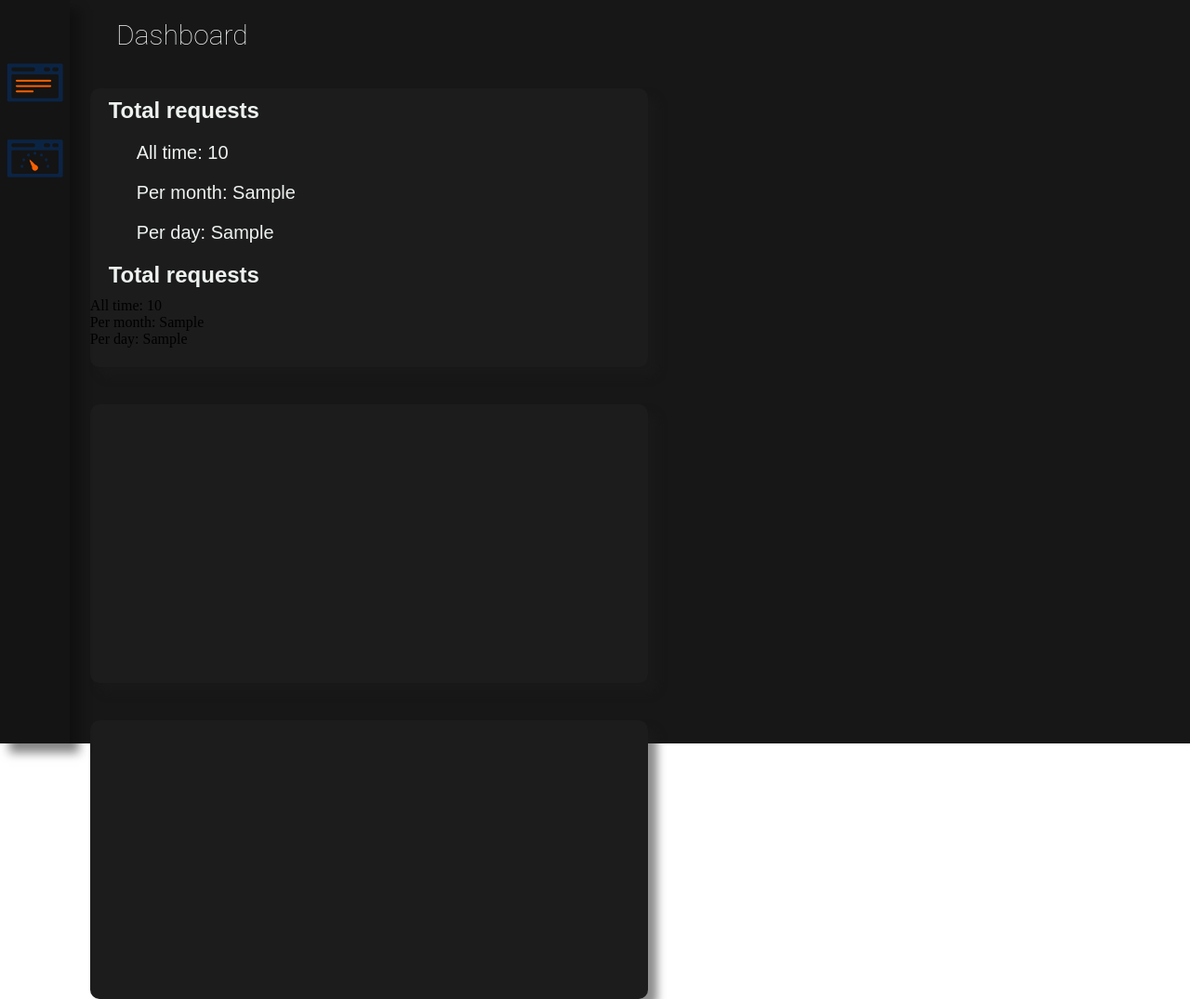
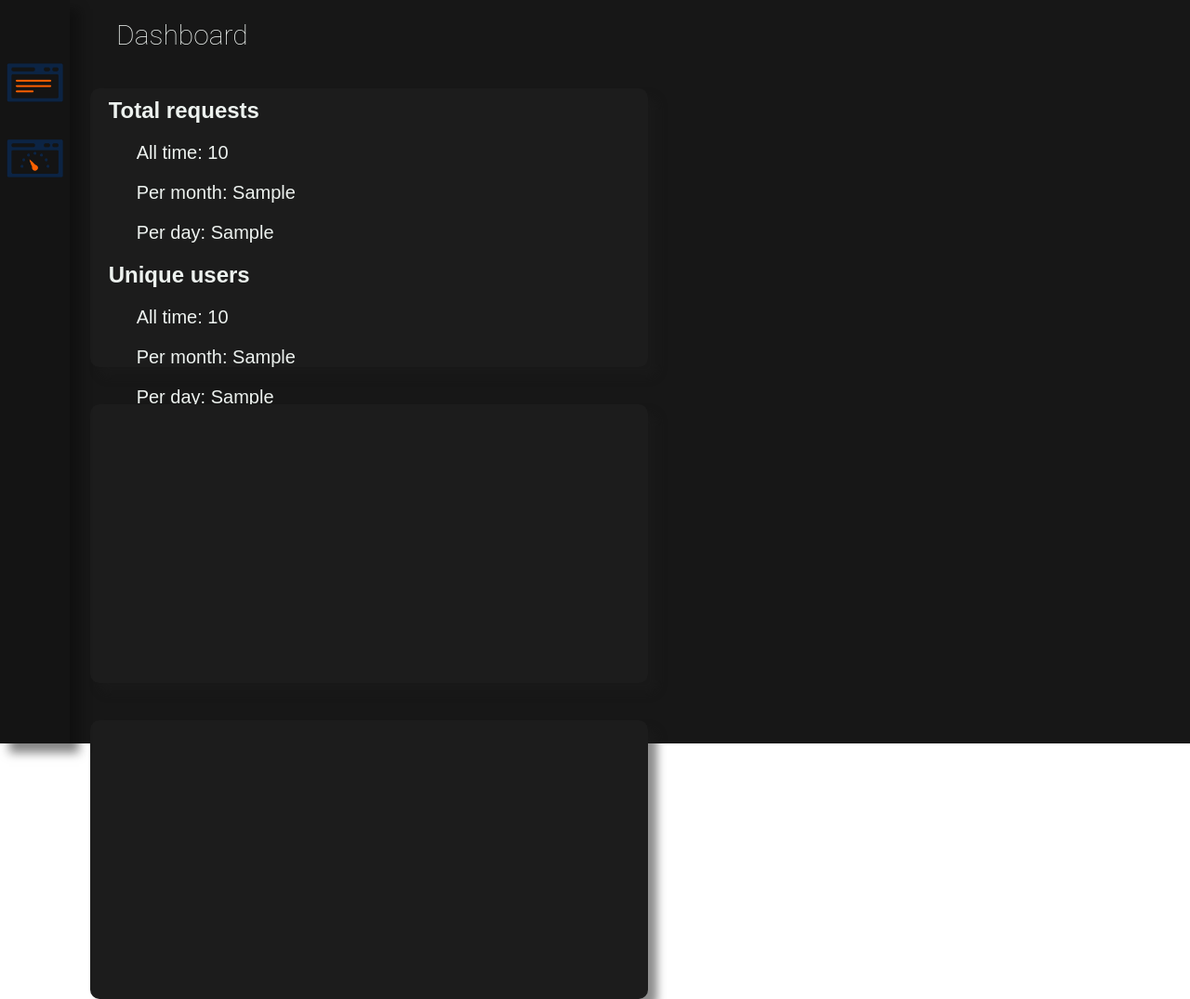
Before and after one commit to Konstantin-create/hacknet_web, a Flask app: template app/templates/admin/dashboard_page.html in a window 1280 px wide. Shown: the whole page at 93% size. Run offline with Flask 2, Linux system fonts and the light colour scheme; the template is opened without the code that fills it: most values are stand-ins (such as "Sample title", 1, 10 or a date in 2020).

Commit message:
rename some nodes in dashboard

```diff
--- a/app/templates/admin/dashboard_page.html
+++ b/app/templates/admin/dashboard_page.html
@@ -18,15 +18,15 @@
         <div class="dash">
             <div class="left">
                 <h3 class="data-header">Total requests</h3>
-                <p class="data-value">All time: {{ all_requests['total'] }}</p>
-                <p class="data-value">Per month: {{ all_requests['per_month'] }}</p>
-                <p class="data-value">Per day: {{ all_requests['per_day'] }}</p>
+                <p class="data-value">All time: {{ all_requests['requests']['total'] }}</p>
+                <p class="data-value">Per month: {{ all_requests['requests']['per_month'] }}</p>
+                <p class="data-value">Per day: {{ all_requests['requests']['per_day'] }}</p>
             </div>
             <div class="left">
-                <h3 class="data-header">Total requests</h3>
-                <p class="total-requests-data">All time: {{ all_requests['total'] }}</p>
-                <p class="total-requests-data">Per month: {{ all_requests['per_month'] }}</p>
-                <p class="total-requests-data">Per day: {{ all_requests['per_day'] }}</p>
+                <h3 class="data-header">Unique users</h3>
+                <p class="data-value">All time: {{ all_requests['requests']['total'] }}</p>
+                <p class="data-value">Per month: {{ all_requests['requests']['per_month'] }}</p>
+                <p class="data-value">Per day: {{ all_requests['requests']['per_day'] }}</p>
             </div>
         </div>
         <div class="dash"></div>
```
